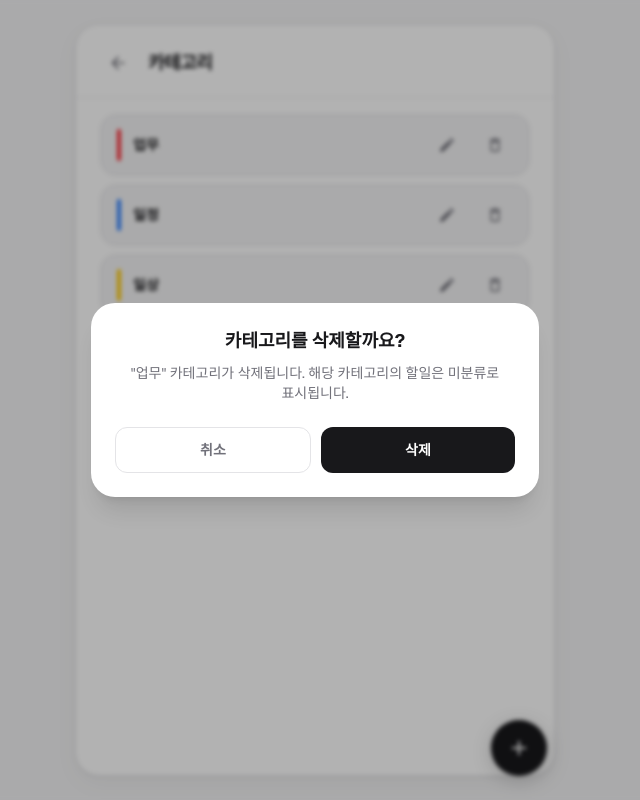
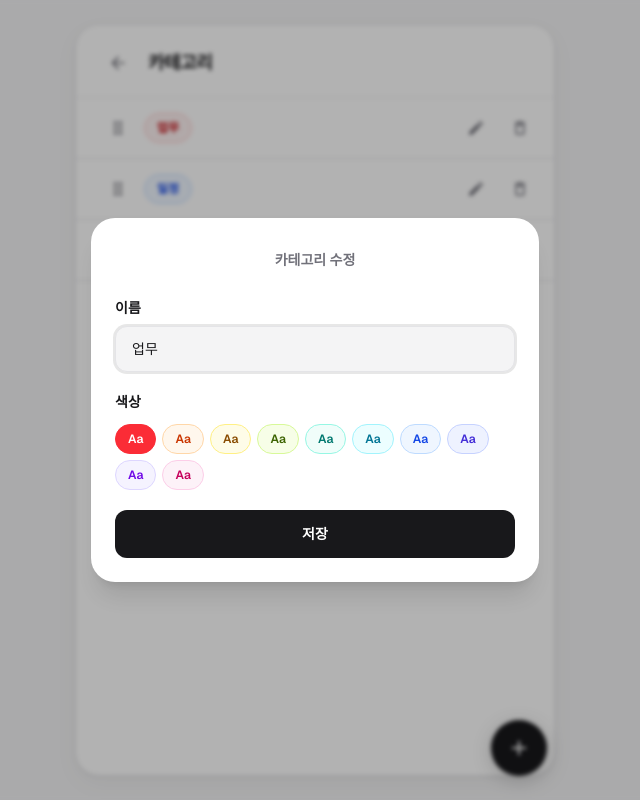
Before and after one commit to Jang-eunhye/haedda, a Next.js app: page /settings/categories in a window 1280 px wide. Both pictures are taken after a click on the button 820 px from the left and 145 px from the top of the page. Shown: the whole page, without its empty margins (325-965 px from the left). Built offline with nearby package versions, Linux system fonts and the light colour scheme.

Commit message:
design: 설정페이지 디자인 수정

```diff
--- a/package.json
+++ b/package.json
@@ -9,6 +9,9 @@
     "lint": "eslint"
   },
   "dependencies": {
+    "@dnd-kit/core": "^6.3.1",
+    "@dnd-kit/sortable": "^10.0.0",
+    "@dnd-kit/utilities": "^3.2.2",
     "next": "16.2.6",
     "react": "19.2.4",
     "react-dom": "19.2.4",
--- a/public/version.json
+++ b/public/version.json
@@ -1 +1 @@
-{"buildId":"mqun7z2k"}
+{"buildId":"dev"}
--- a/src/app/components/CategoryFormModal.tsx
+++ b/src/app/components/CategoryFormModal.tsx
@@ -4,7 +4,7 @@ import { useState, useEffect } from 'react';
 import { createPortal } from 'react-dom';
 import {
   CategoryColor,
-  CATEGORY_COLOR_CLASS,
+  CATEGORY_CHIP_CLASS,
   CATEGORY_COLOR_LABELS,
   CATEGORY_COLORS,
   TodoCategory,
@@ -77,12 +77,13 @@ export default function CategoryFormModal({ onClose, onSave, category }: Props)
               색상
             </label>
             <div
-              className="flex flex-wrap gap-3"
+              className="flex flex-wrap gap-1.5"
               role="radiogroup"
               aria-label="카테고리 색상"
             >
               {CATEGORY_COLORS.map(value => {
                 const selected = color === value;
+                const styles = CATEGORY_CHIP_CLASS[value];
                 return (
                   <button
                     key={value}
@@ -91,12 +92,12 @@ export default function CategoryFormModal({ onClose, onSave, category }: Props)
                     aria-checked={selected}
                     aria-label={CATEGORY_COLOR_LABELS[value]}
                     onClick={() => setColor(value)}
-                    className={`w-8 h-8 rounded-full shrink-0 transition-all active:scale-95 ${CATEGORY_COLOR_CLASS[value]} ${
-                      selected
-                        ? 'ring-2 ring-offset-2 ring-foreground scale-110'
-                        : 'hover:scale-105 opacity-80 hover:opacity-100'
+                    className={`px-3 py-1.5 rounded-full text-xs font-semibold border transition-all active:scale-[0.97] ${
+                      selected ? styles.selected : styles.unselected
                     }`}
-                  />
+                  >
+                    Aa
+                  </button>
                 );
               })}
             </div>
--- a/src/app/components/CategorySettingsPage.tsx
+++ b/src/app/components/CategorySettingsPage.tsx
@@ -1,18 +1,19 @@
 'use client';
 
 import { useState } from 'react';
-import { MdDeleteOutline, MdEdit } from 'react-icons/md';
 import SettingsShell from './SettingsShell';
 import CategoryFormModal from './CategoryFormModal';
+import CategorySortableList from './CategorySortableList';
 import DeleteConfirmModal from './DeleteConfirmModal';
 import Fab from './Fab';
 import EmptyState from './EmptyState';
 import { useCategories } from '../hooks/useCategories';
 import { useTodos } from '../hooks/useTodos';
-import { CATEGORY_STRIPE_CLASS, TodoCategory } from '../utils/categories';
+import { TodoCategory } from '../utils/categories';
 
 export default function CategorySettingsPage() {
-  const { categories, addCategory, updateCategory, deleteCategory } = useCategories();
+  const { categories, addCategory, updateCategory, deleteCategory, reorderCategories } =
+    useCategories();
   const { clearCategoryFromTodos } = useTodos();
   const [isAddOpen, setIsAddOpen] = useState(false);
   const [editTarget, setEditTarget] = useState<TodoCategory | null>(null);
@@ -29,45 +30,21 @@ export default function CategorySettingsPage() {
   return (
     <SettingsShell title="카테고리" backHref="/settings">
       {categories.length === 0 ? (
+        <div className="pt-6">
           <EmptyState
             icon="🏷️"
             tagline="할일을 분류해 보세요"
             title="카테고리가 없어요"
             description="아래 + 버튼으로 첫 카테고리를 추가해 보세요"
           />
+        </div>
       ) : (
-        <ul className="space-y-2">
-          {categories.map(category => (
-            <li
-              key={category.id}
-              className="flex items-center gap-3 bg-background rounded-2xl border border-border px-4 py-3"
-            >
-              <span
-                className={`w-1 h-8 rounded-full shrink-0 ${CATEGORY_STRIPE_CLASS[category.color]}`}
-                aria-hidden
+        <CategorySortableList
+          categories={categories}
+          onReorder={reorderCategories}
+          onEdit={setEditTarget}
+          onDelete={setDeleteTarget}
         />
-              <span className="flex-1 min-w-0 text-sm font-semibold text-foreground truncate">
-                {category.label}
-              </span>
-              <button
-                type="button"
-                aria-label={`${category.label} 수정`}
-                onClick={() => setEditTarget(category)}
-                className="w-9 h-9 flex items-center justify-center rounded-lg text-muted hover:text-foreground hover:bg-surface transition-colors active:scale-95 shrink-0"
-              >
-                <MdEdit size={18} aria-hidden />
-              </button>
-              <button
-                type="button"
-                aria-label={`${category.label} 삭제`}
-                onClick={() => setDeleteTarget(category)}
-                className="w-9 h-9 flex items-center justify-center rounded-lg text-muted hover:text-danger hover:bg-surface transition-colors active:scale-95 shrink-0"
-              >
-                <MdDeleteOutline size={18} aria-hidden />
-              </button>
-            </li>
-          ))}
-        </ul>
       )}
 
       {isAddOpen && (
--- /dev/null
+++ b/src/app/components/CategorySortableList.tsx
@@ -0,0 +1,136 @@
+'use client';
+
+import {
+  DndContext,
+  KeyboardSensor,
+  PointerSensor,
+  TouchSensor,
+  closestCenter,
+  type DragEndEvent,
+  useSensor,
+  useSensors,
+} from '@dnd-kit/core';
+import {
+  SortableContext,
+  arrayMove,
+  sortableKeyboardCoordinates,
+  useSortable,
+  verticalListSortingStrategy,
+} from '@dnd-kit/sortable';
+import { CSS } from '@dnd-kit/utilities';
+import { MdDeleteOutline, MdDragIndicator, MdEdit } from 'react-icons/md';
+import { CATEGORY_CHIP_CLASS, TodoCategory } from '../utils/categories';
+
+interface RowProps {
+  category: TodoCategory;
+  onEdit: () => void;
+  onDelete: () => void;
+}
+
+function SortableCategoryRow({ category, onEdit, onDelete }: RowProps) {
+  const {
+    attributes,
+    listeners,
+    setNodeRef,
+    setActivatorNodeRef,
+    transform,
+    transition,
+    isDragging,
+  } = useSortable({ id: category.id });
+
+  const chipClass = CATEGORY_CHIP_CLASS[category.color].unselected;
+
+  return (
+    <li
+      ref={setNodeRef}
+      style={{
+        transform: CSS.Transform.toString(transform),
+        transition,
+      }}
+      className={`flex items-center gap-2 px-4 sm:px-6 py-3 ${
+        isDragging ? 'relative z-10 bg-background shadow-sm' : ''
+      }`}
+    >
+      <button
+        type="button"
+        ref={setActivatorNodeRef}
+        aria-label={`${category.label} 순서 변경`}
+        className="w-9 h-9 flex items-center justify-center rounded-lg text-muted hover:text-foreground hover:bg-background transition-colors shrink-0 touch-none cursor-grab active:cursor-grabbing"
+        {...attributes}
+        {...listeners}
+      >
+        <MdDragIndicator size={20} aria-hidden />
+      </button>
+      <span
+        className={`shrink-0 px-3 py-1.5 rounded-full text-xs font-semibold border ${chipClass}`}
+      >
+        {category.label}
+      </span>
+      <span className="flex-1 min-w-0" aria-hidden />
+      <button
+        type="button"
+        aria-label={`${category.label} 수정`}
+        onClick={onEdit}
+        className="w-9 h-9 flex items-center justify-center rounded-lg text-muted hover:text-foreground hover:bg-background transition-colors active:scale-95 shrink-0"
+      >
+        <MdEdit size={18} aria-hidden />
+      </button>
+      <button
+        type="button"
+        aria-label={`${category.label} 삭제`}
+        onClick={onDelete}
+        className="w-9 h-9 flex items-center justify-center rounded-lg text-muted hover:text-danger hover:bg-background transition-colors active:scale-95 shrink-0 -mr-2"
+      >
+        <MdDeleteOutline size={18} aria-hidden />
+      </button>
+    </li>
+  );
+}
+
+interface Props {
+  categories: TodoCategory[];
+  onReorder: (next: TodoCategory[]) => void;
+  onEdit: (category: TodoCategory) => void;
+  onDelete: (category: TodoCategory) => void;
+}
+
+export default function CategorySortableList({
+  categories,
+  onReorder,
+  onEdit,
+  onDelete,
+}: Props) {
+  const sensors = useSensors(
+    useSensor(PointerSensor, { activationConstraint: { distance: 6 } }),
+    useSensor(TouchSensor, { activationConstraint: { delay: 150, tolerance: 5 } }),
+    useSensor(KeyboardSensor, { coordinateGetter: sortableKeyboardCoordinates })
+  );
+
+  const handleDragEnd = (event: DragEndEvent) => {
+    const { active, over } = event;
+    if (!over || active.id === over.id) return;
+
+    const oldIndex = categories.findIndex(c => c.id === active.id);
+    const newIndex = categories.findIndex(c => c.id === over.id);
+    if (oldIndex < 0 || newIndex < 0) return;
+
+    onReorder(arrayMove(categories, oldIndex, newIndex));
+  };
+
+  return (
+    <DndContext sensors={sensors} collisionDetection={closestCenter} onDragEnd={handleDragEnd}>
+      <SortableContext items={categories.map(c => c.id)} strategy={verticalListSortingStrategy}>
+        <ul className="-mx-4 sm:-mx-6 divide-y divide-border border-b border-border">
+          {categories.map(category => (
+            <SortableCategoryRow
+              key={category.id}
+              category={category}
+              onEdit={() => onEdit(category)}
+              onDelete={() => onDelete(category)}
+            />
+          ))}
+        </ul>
+      </SortableContext>
+    </DndContext>
+  );
+}
--- a/src/app/components/SettingsPage.tsx
+++ b/src/app/components/SettingsPage.tsx
@@ -8,13 +8,18 @@ export default function SettingsPage() {
   return (
     <SettingsShell title="설정">
       <nav aria-label="설정 메뉴">
-        <Link
-          href="/settings/categories"
-          className="flex items-center gap-3 px-4 py-3.5 rounded-2xl border border-border bg-background hover:bg-background/80 transition-colors active:scale-[0.99]"
-        >
-          <span className="flex-1 text-sm font-semibold text-foreground">카테고리 관리</span>
-          <MdChevronRight size={20} className="text-muted shrink-0" aria-hidden />
-        </Link>
+        <ul className="-mx-4 sm:-mx-6 divide-y divide-border border-b border-border">
+          <li>
+            <Link
+              href="/settings/categories"
+              className="flex items-center gap-3 px-4 sm:px-6 py-3.5 text-foreground hover:bg-background/60 active:bg-background transition-colors"
+            >
+              <span className="flex-1 text-sm font-medium">카테고리 관리</span>
+              <MdChevronRight size={20} className="text-muted shrink-0" aria-hidden />
+            </Link>
+          </li>
+
+        </ul>
       </nav>
     </SettingsShell>
   );
--- a/src/app/components/SettingsShell.tsx
+++ b/src/app/components/SettingsShell.tsx
@@ -26,7 +26,7 @@ export default function SettingsShell({ title, backHref = '/', children }: Props
               <h1 className="text-lg font-bold text-foreground tracking-tight">{title}</h1>
             </div>
           </header>
-          <main className="flex-1 min-h-0 overflow-y-auto px-4 py-4 sm:px-6">{children}</main>
+          <main className="flex-1 min-h-0 overflow-y-auto px-4 pb-4 sm:px-6">{children}</main>
         </div>
       </div>
     </div>
--- a/src/app/hooks/useCategories.tsx
+++ b/src/app/hooks/useCategories.tsx
@@ -28,6 +28,7 @@ interface CategoriesContextValue {
   addCategory: (data: CategoryInput) => TodoCategory | null;
   updateCategory: (id: string, data: CategoryInput) => boolean;
   deleteCategory: (id: string) => boolean;
+  reorderCategories: (next: TodoCategory[]) => void;
 }
 
 const CategoriesContext = createContext<CategoriesContextValue | null>(null);
@@ -108,14 +109,19 @@ export function CategoriesProvider({ children }: { children: React.ReactNode })
     return removed;
   }, []);
 
+  const reorderCategories = useCallback((next: TodoCategory[]) => {
+    setCategories(next);
+  }, []);
+
   const value = useMemo(
     () => ({
       categories,
       addCategory,
       updateCategory,
       deleteCategory,
+      reorderCategories,
     }),
-    [categories, addCategory, updateCategory, deleteCategory]
+    [categories, addCategory, updateCategory, deleteCategory, reorderCategories]
   );
 
   return (
```
Also changed, not shown: 1 other file (tests, documents, lock files or other folders). Lines whose indentation alone changed are shown as unchanged.
